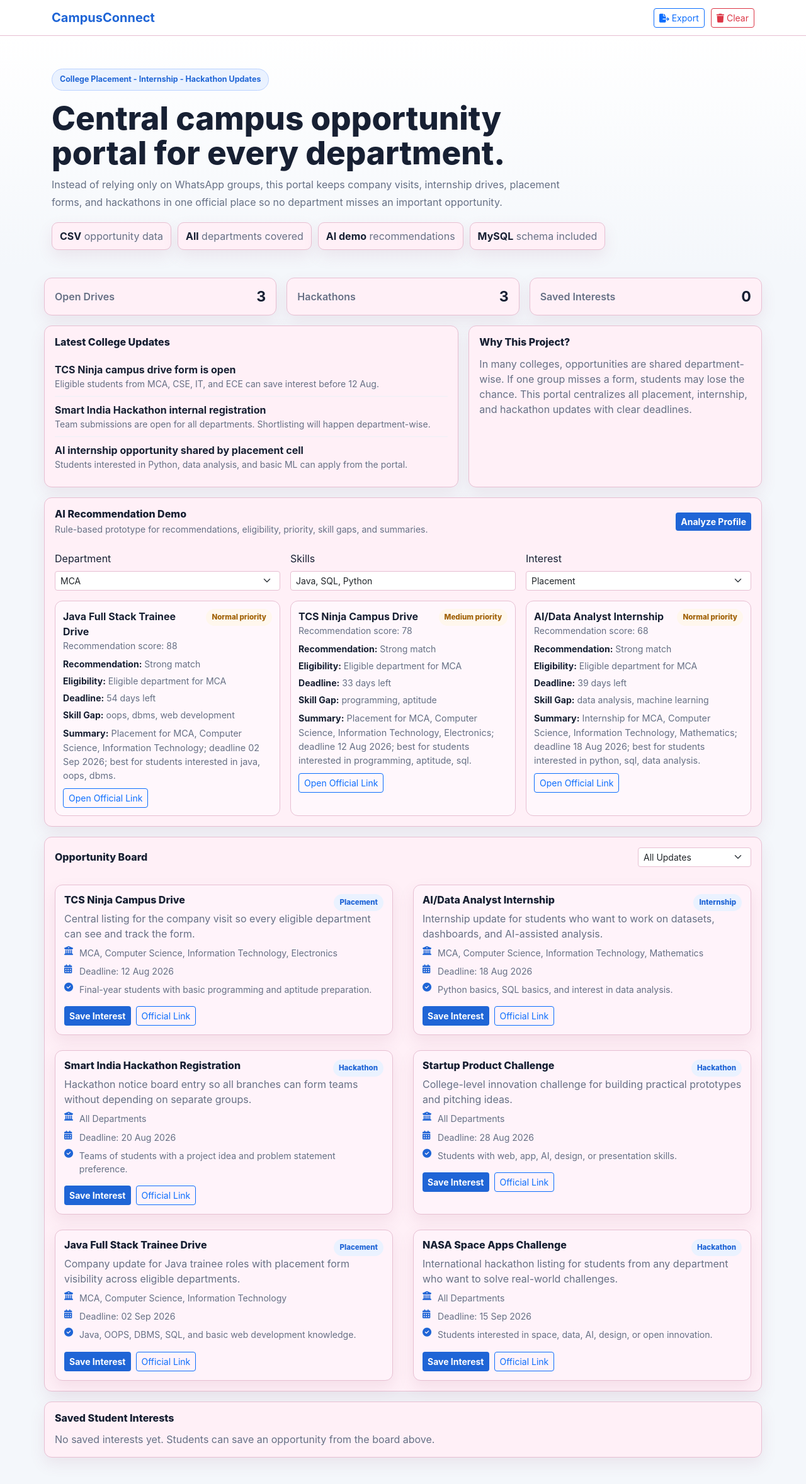
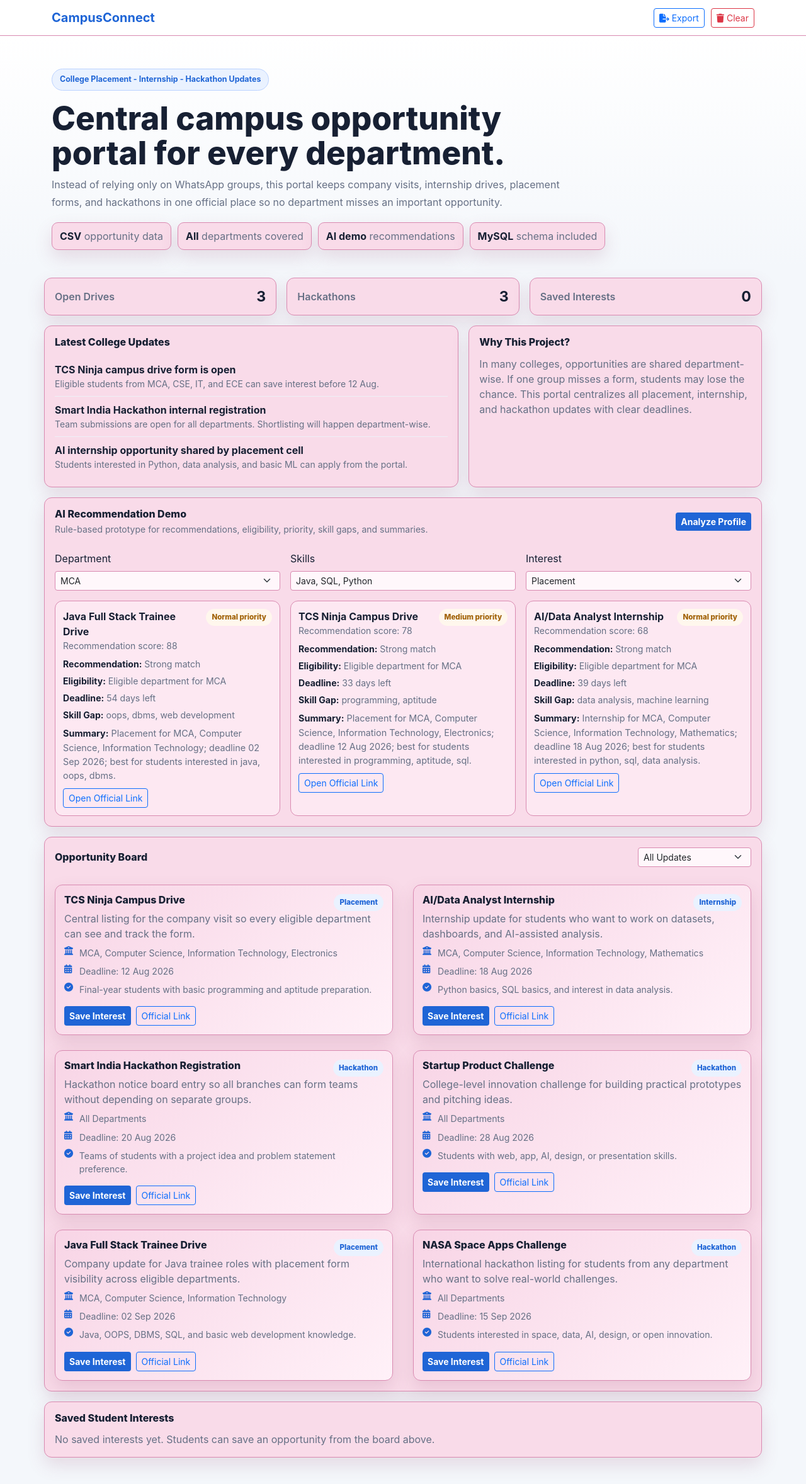
Before and after one commit to tausifalam6879/student-form-portal, a PHP site: page / in a window 1280 px wide. Shown: the whole page at 63% size. Run offline with PHP 8.4, Linux system fonts and the light colour scheme.

Commit message:
Make lavender card colors visible

```diff
--- a/style.css
+++ b/style.css
@@ -1,16 +1,16 @@
 :root {
   --bg: #f4f7fb;
-  --panel: #fff0f7;
-  --panel-soft: #fff7fc;
-  --card-panel: #fff3fa;
-  --border: #e7bfd2;
+  --panel: #f9dbe9;
+  --panel-soft: #fde8f2;
+  --card-panel: #f8d5e6;
+  --border: #d98ab1;
   --primary: #1f65d6;
   --primary-soft: #eaf2ff;
   --success: #14845c;
   --warning: #a16207;
   --text: #172033;
   --muted: #667085;
-  --shadow: 0 10px 24px rgba(143, 69, 108, 0.1);
+  --shadow: 0 12px 28px rgba(143, 69, 108, 0.16);
 }
 
 * {
@@ -85,7 +85,7 @@ body {
 .form-card,
 .submission {
   border: 1px solid var(--border);
-  background: var(--panel);
+  background: var(--panel) !important;
   box-shadow: var(--shadow);
 }
 
@@ -171,7 +171,7 @@ body {
   height: 100%;
   padding: 14px;
   border-radius: 12px;
-  background: var(--card-panel);
+  background: linear-gradient(135deg, var(--card-panel), #fff1f8) !important;
   transition: transform 0.2s ease, border-color 0.2s ease;
   cursor: pointer;
 }
@@ -229,7 +229,7 @@ body {
   padding: 12px;
   border: 1px solid var(--border);
   border-radius: 12px;
-  background: var(--panel-soft);
+  background: var(--panel-soft) !important;
 }
 
 .ai-grid {
@@ -278,11 +278,23 @@ body {
 .modal-content {
   border: 1px solid var(--border);
   border-radius: 14px;
+  background: #fde8f2 !important;
+}
+
+.modal-header,
+.modal-footer {
+  background: #f9dbe9 !important;
+  border-color: var(--border);
+}
+
+.modal-body {
+  background: #fde8f2 !important;
 }
 
 .form-control,
 .form-select {
   border-color: var(--border);
+  background-color: #fff7fb;
 }
 
 .form-control:focus,
```
